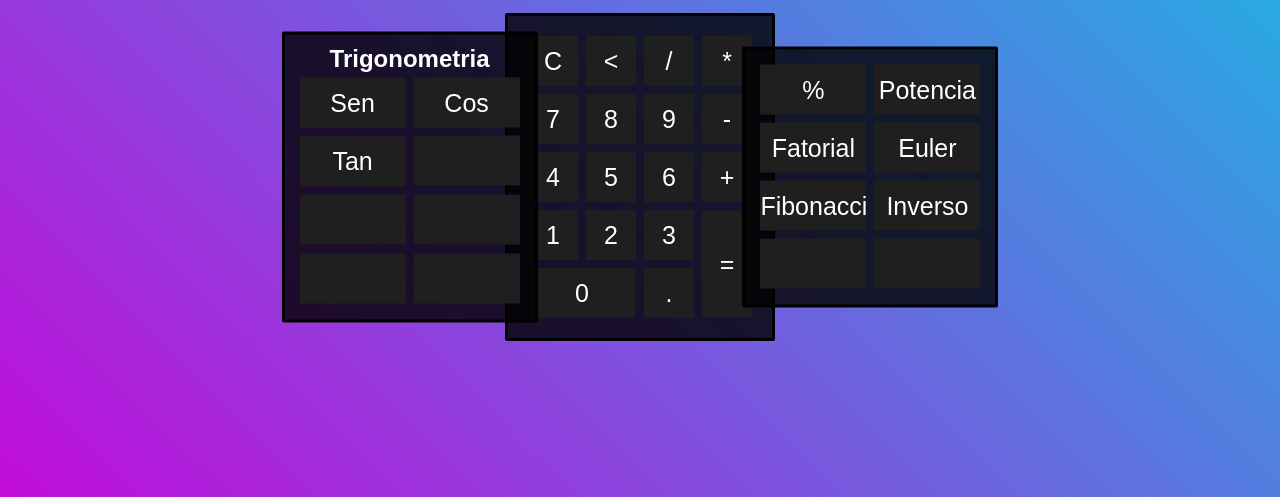
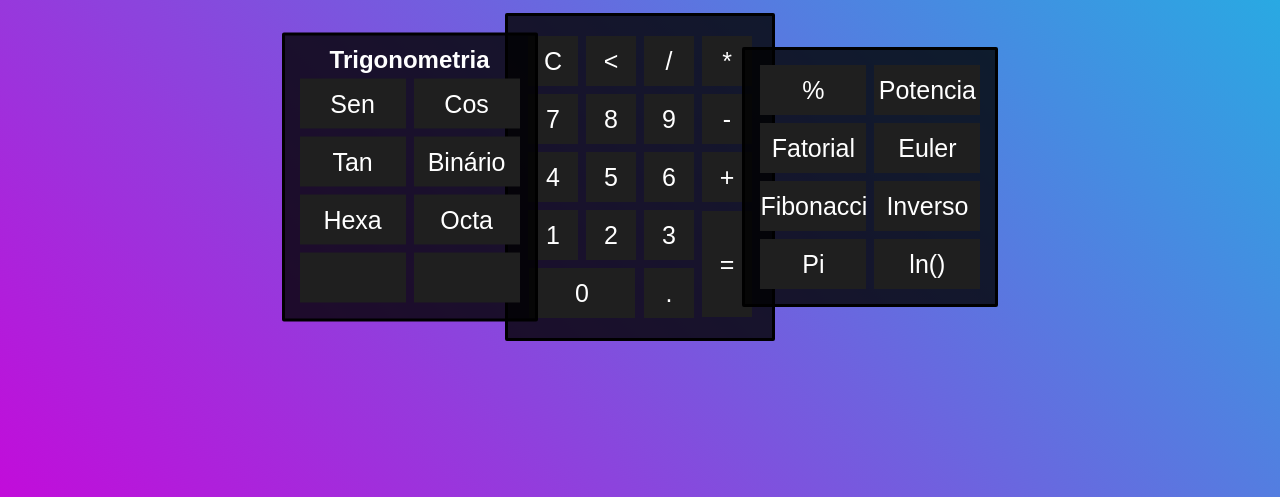
Before and after one commit to RaphaelNCP/calculadora, a plain HTML site: page index.html in a window 1280 px wide. Shown: the part 303-800 px from the top of the page. Drawn offline with Linux system fonts and the light colour scheme.

Commit message:
Update index.html

```diff
--- a/index.html
+++ b/index.html
@@ -56,15 +56,15 @@
                 </tr>
                 <tr>
                     <td colspan="2"><button class="botao" style="width: 106px;" onclick="tan()">Tan</button></td>
-                    <td colspan="2"><button class="botao" style="width: 106px;" onclick="insert('(')"></button></td>
+                    <td colspan="2"><button class="botao" style="width: 106px;" onclick="bi()">Binário</button></td>
                 </tr>
                 <tr>
-                    <td colspan="2"><button class="botao" style="width: 106px;" onclick="insert(')')"></button></td>
-                    <td colspan="2"><button class="botao" style="width: 106px;" onclick="insert('0')"></button></td>
+                    <td colspan="2"><button class="botao" style="width: 106px;" onclick="hexa()">Hexa</button></td>
+                    <td colspan="2"><button class="botao" style="width: 106px;" onclick="octa()">Octa</button></td>
                 </tr>
                 <tr>
-                    <td colspan="2"><button class="botao" style="width: 106px;" onclick="insert('0')"></button></td>
-                    <td colspan="2"><button class="botao" style="width: 106px;" onclick="insert('0')"></button></td>
+                    <td colspan="2"><button class="botao" style="width: 106px;" onclick=""></button></td>
+                    <td colspan="2"><button class="botao" style="width: 106px;" onclick=""></button></td>
                 </tr>
             </table>
         </div>
@@ -83,8 +83,8 @@
                     <td colspan="2"><button class="botao" style="width: 106px;" onclick="inv()">Inverso</button></td>
                 </tr>
                 <tr>
-                    <td colspan="2"><button class="botao" style="width: 106px;" onclick="insert('0')"></button></td>
-                    <td colspan="2"><button class="botao" style="width: 106px;" onclick="insert('0')"></button></td>
+                    <td colspan="2"><button class="botao" style="width: 106px;" onclick="pi()">Pi</button></td>
+                    <td colspan="2"><button class="botao" style="width: 106px;" onclick="ln()">ln()</button></td>
                 </tr>
             </table>
         </div>
```
